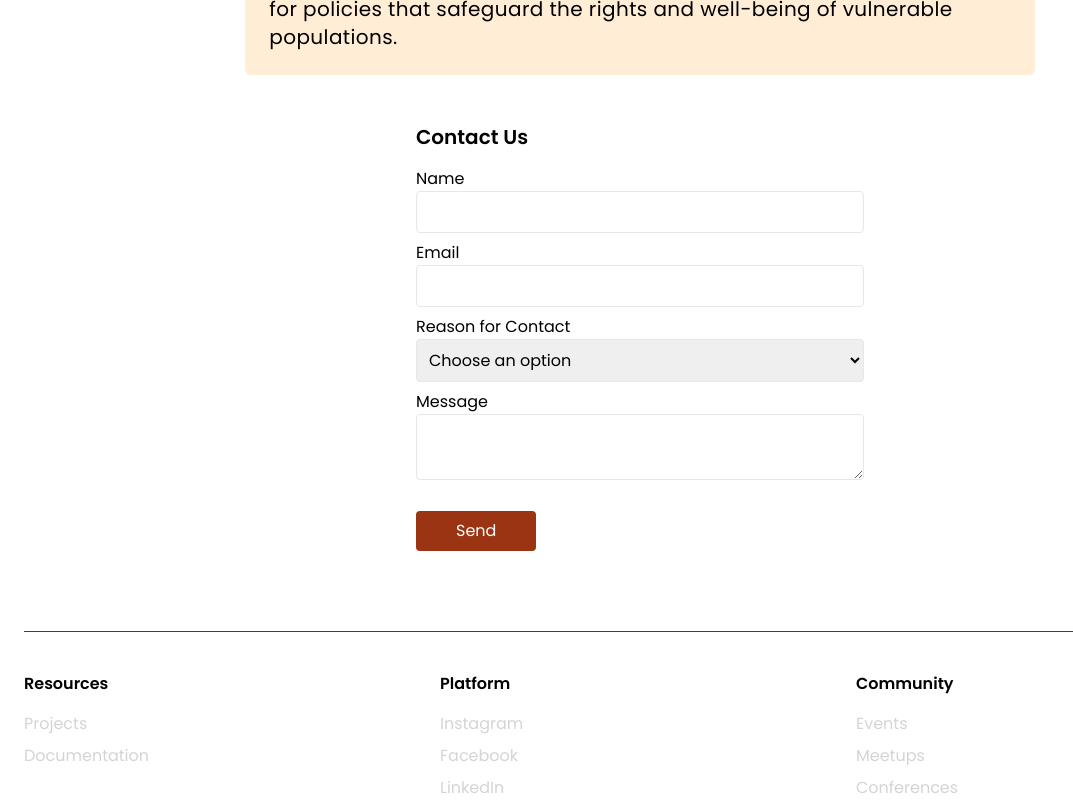
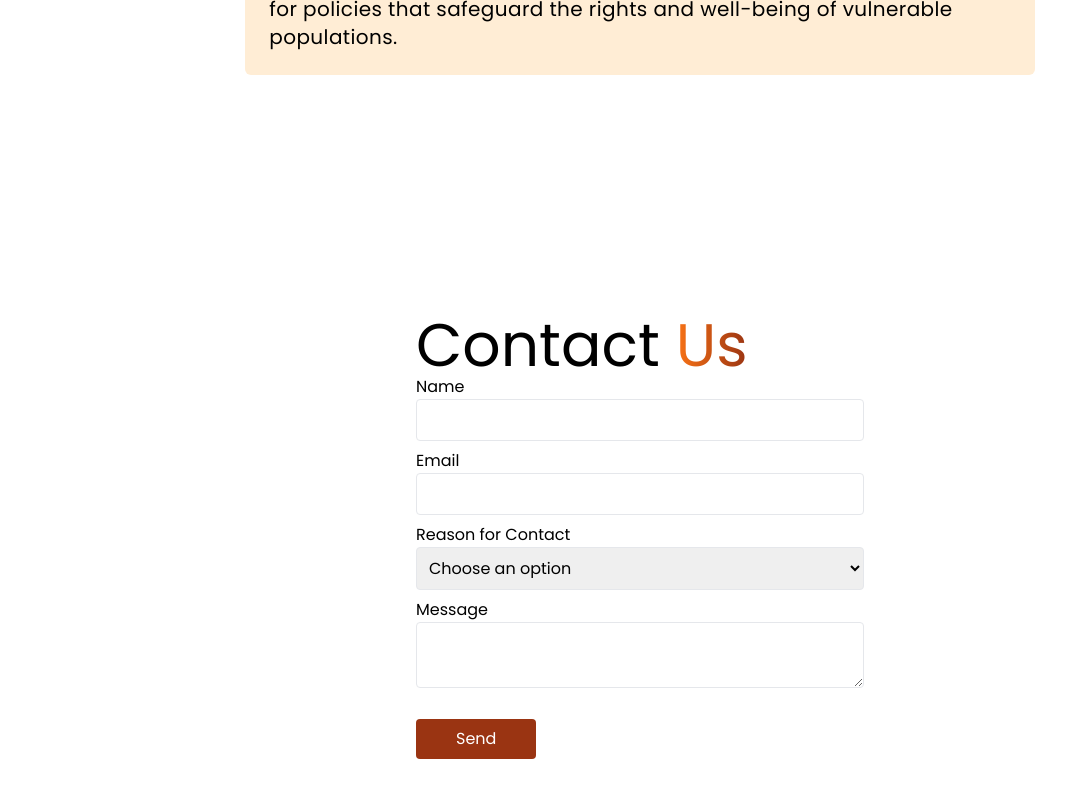
Before and after one commit to AbdishakourY/ACDM_Website, a React (Vite) app: page / in a window 1280 px wide. Shown: the part 3780-4580 px from the top of the page, without its empty margins (0-1073 px from the left). Built offline with nearby package versions, Linux system fonts and the light colour scheme; the HTML template or start-up script is replaced by a standard one.

Commit message:
further contact form update

```diff
--- a/src/components/ContactUs.jsx
+++ b/src/components/ContactUs.jsx
@@ -40,8 +40,13 @@ const ContactUs = () => {
   };
 
   return (
-    <form onSubmit={handleSubmit} id="contact" className="max-w-md mx-auto mt-10">
-      <h2 className="text-xl font-semibold mb-4">Contact Us</h2>
+    <form onSubmit={handleSubmit} id="contact" className="max-w-md mx-auto mt-10 py-28">
+        <h2 className="text-5xl sm:text-5xl lg:text-6xl mt-10 lg:mt-20 ">
+          Contact{" "}
+          <span className="bg-gradient-to-r from-orange-500 to-orange-800 text-transparent bg-clip-text">
+            Us
+          </span>
+        </h2>
 
       <label className="block mb-2">
         Name
```
